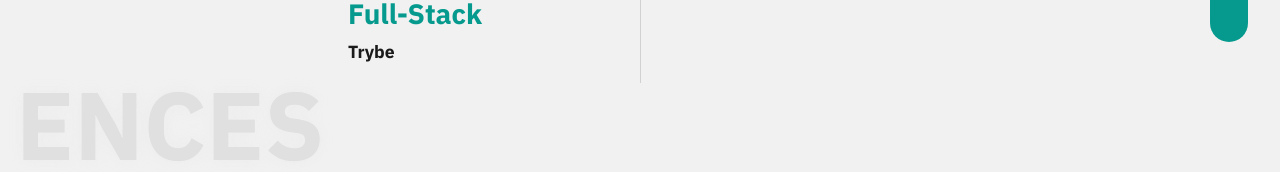
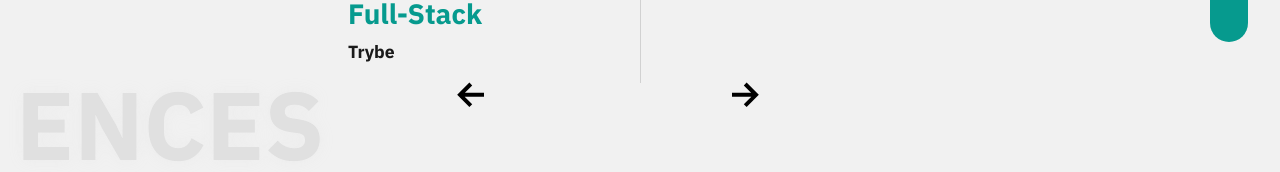
Before and after one commit to ninamarq/portfolio, a React (Create React App) app: page /experiences in a window 1280 px wide. Shown: the part 598-770 px from the top of the page. Built offline with nearby package versions, Linux system fonts and the light colour scheme.

Commit message:
Feat: Create a back and forward links

```diff
--- a/src/pages/About/index.tsx
+++ b/src/pages/About/index.tsx
@@ -1,7 +1,8 @@
+import { Link } from 'react-router-dom';
 import {
   SiCss3, SiHtml5, SiJavascript, SiReact, SiSass, SiTypescript,
 } from 'react-icons/si';
-import { GrNode } from 'react-icons/gr';
+import { GrNode, GrFormNextLink } from 'react-icons/gr';
 import './style.scss';
 import SubAbout from './SubAbout';
 
@@ -102,6 +103,9 @@ export default function About() {
             }
           </ul>
         </section>
+        <span className="link-to">
+          <Link to="/experiences"><GrFormNextLink /></Link>
+        </span>
       </main>
     </div>
   );
--- a/src/pages/About/style.scss
+++ b/src/pages/About/style.scss
@@ -17,6 +17,20 @@
     margin: 0;
     padding: 1.25rem 3rem;
     width: 90%;
+
+    .link-to {
+      position: fixed;
+      bottom: 5rem;
+      right: 32rem;
+      transition: .5s;
+      svg {
+        font-size: 3rem;
+      }
+      &:hover {
+        transition: .5s;
+        opacity: 0.9;
+      }
+    }
 
     h1 {
       margin: 2rem 0;
--- a/src/pages/Experiences/index.tsx
+++ b/src/pages/Experiences/index.tsx
@@ -1,5 +1,7 @@
+import { Link } from 'react-router-dom';
 import { HiAcademicCap } from 'react-icons/hi';
 import { TiDeviceLaptop } from 'react-icons/ti';
+import { GrFormNextLink, GrFormPreviousLink } from 'react-icons/gr';
 import SubExperience from './SubExperience';
 import './style.scss';
 
@@ -40,6 +42,12 @@ export default function Experiences() {
           </div>
         </section>
       </div>
+      <span className="link-back">
+        <Link to="/about"><GrFormPreviousLink /></Link>
+      </span>
+      <span className="link-to">
+        <Link to="/projects"><GrFormNextLink /></Link>
+      </span>
     </div>
   );
 }
--- a/src/pages/Experiences/style.scss
+++ b/src/pages/Experiences/style.scss
@@ -9,6 +9,34 @@
   flex-direction: column;
   justify-content: center;
   align-items: center;
+
+  .link-to {
+    position: fixed;
+    bottom: 5rem;
+    right: 32rem;
+    transition: .5s;
+    svg {
+      font-size: 3rem;
+    }
+    &:hover {
+      transition: .5s;
+      opacity: 0.9;
+    }
+  }
+
+  .link-back {
+    position: fixed;
+    bottom: 5rem;
+    left: 28rem;
+    transition: .5s;
+    svg {
+      font-size: 3rem;
+    }
+    &:hover {
+      transition: .5s;
+      opacity: 0.9;
+    }
+  }
 
   h1 {
     margin: 2rem 0;
```
